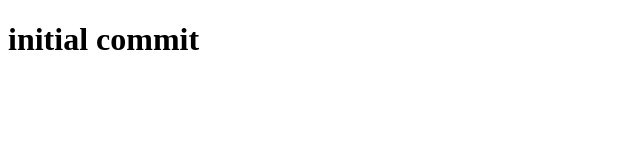
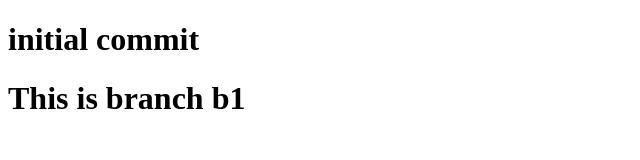
Before and after one commit to baldmike/gitness, a plain HTML site: page index.html in a window 1280 px wide. Shown: the whole page, without its empty margins (0-640 px from the left). Drawn offline with Linux system fonts and the light colour scheme.

Commit message:
b1 first commit

```diff
--- a/index.html
+++ b/index.html
@@ -8,5 +8,6 @@
 </head>
 <body>
     <h1>initial commit</h1>
+    <h1>This is branch b1</h1>
 </body>
 </html>
```
